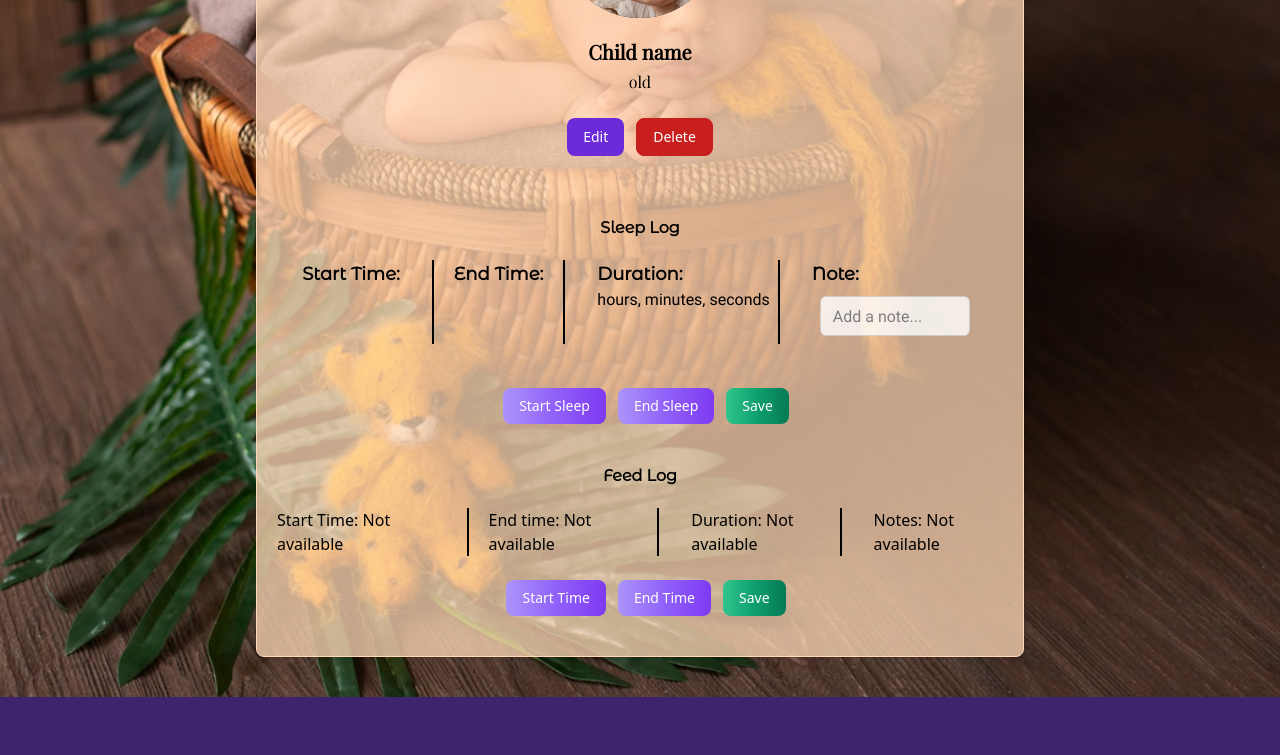
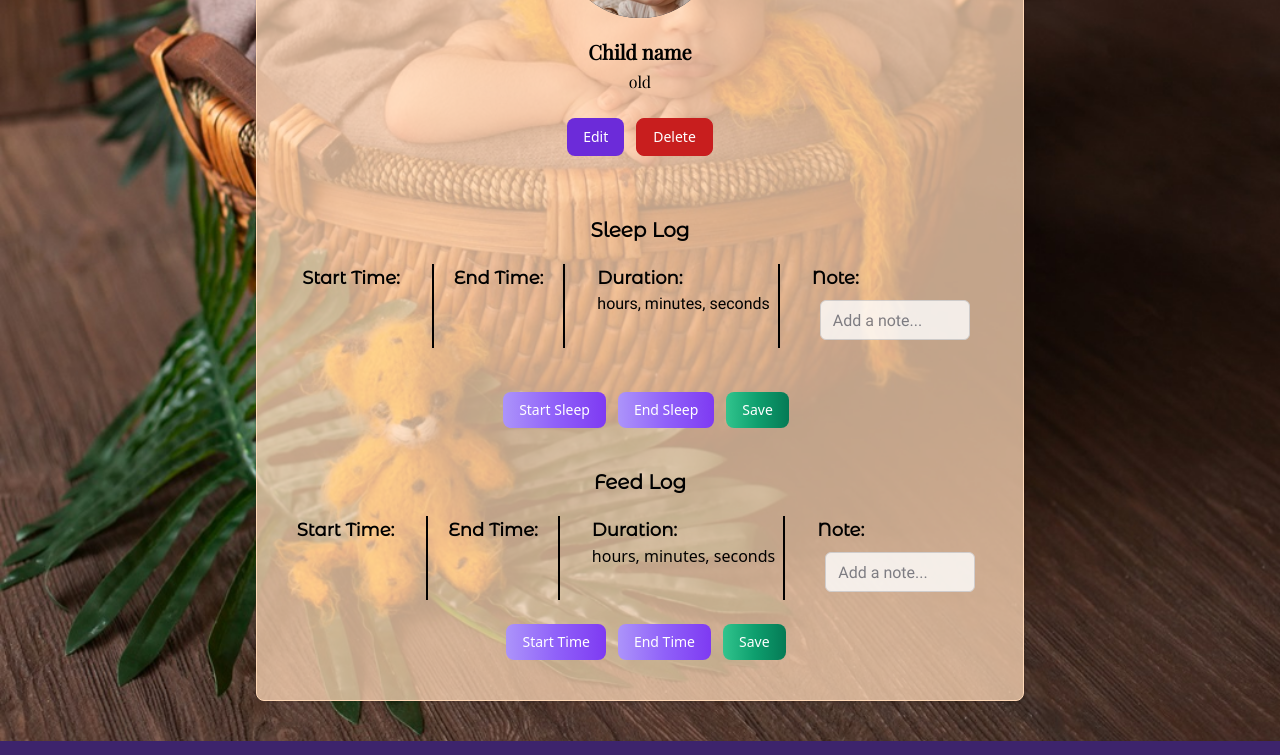
Before and after one commit to Purifoy/capstone-parentpal-parentpal, a React (Vite) app in the folder frontend/: page /child-profile in a window 1280 px wide. Shown: the part 407-1162 px from the top of the page. Built offline with nearby package versions, Linux system fonts and the light colour scheme; no server answers.

Commit message:
fixed edit function

```diff
--- a/frontend/src/components/EditChildProfile.jsx
+++ b/frontend/src/components/EditChildProfile.jsx
@@ -2,18 +2,21 @@ import React, { useState } from "react";
 import axios from "axios";
 import { useLocation } from "react-router-dom";
 
-function EditChildProfile(childId) {
+function EditChildProfile({ childId }) {
   const [name, setName] = useState("");
   const [age, setAge] = useState("");
+  const [thischildId, setChildId] = useState(childId);
 
   const handleSubmit = async (e) => {
-    console.log("this is the value of childID: ", childId, name, age);
-
+    // console.log("this is the value of childID: ", thischildId, name, age);
     e.preventDefault();
 
     //push the update to the backend
     try {
-      await axios.put("api/editchildprofile/${childId}", {});
+      await axios.put(`api/editchildprofile/${thischildId}`, {
+        name,
+        age,
+      });
       console.log("It works! successfully updated data");
 
       //Success message
@@ -23,8 +26,10 @@ function EditChildProfile(childId) {
         icon: "success",
       });
 
-      // Close the edit modal or perform any other actions
-      onClose();
+
+      //let's see what the new value of name and age are
+      console.log("childName:", name, "childAge:", age);
+
       // Clear the input fields after successful submission
       setName("");
       setAge("");
--- a/frontend/src/pages/ChildProfilePage.jsx
+++ b/frontend/src/pages/ChildProfilePage.jsx
@@ -25,6 +25,7 @@ function ChildProfilePage() {
   const [isEditing, setIsEditing] = useState(false);
   const location = useLocation();
   const [childData, setChildData] = useState(location.state?.childData || {});
+  const [childId, setChildId] = useState(location.state?.childData.id || null);
   const navigate = useNavigate();
 
   //determine if i have a new childprofile
@@ -36,7 +37,7 @@ function ChildProfilePage() {
   };
 
   //edit child profile (currently in progress...)
-  const handleEdit = (childId) => {
+  const handleEdit = () => {
     console.log(`bbButton clicked for Child with ID # ${childId}`);
     setIsEditing(true);
   };
@@ -195,7 +196,7 @@ function ChildProfilePage() {
               <div className="font-[Play]">{childData.age} old</div>
               <div className="flex mt-4 md:mt-6">
                 <button
-                  onClick={() => handleEdit(childData.id)}
+                  onClick={() => handleEdit(childId)}
                   className="inline-flex items-center px-4 py-2 text-sm font-medium text-center text-white bg-purple-700 rounded-lg hover:bg-purple-800 focus:ring-4 focus:outline-none focus:ring-purple-300 "
                 >
                   Edit
@@ -211,7 +212,7 @@ function ChildProfilePage() {
 
               <div className="mt-10 p-5">
                 <h1 className="flex justify-center mb-5 font-[Mont]">
-                  <span className="font-bold">Sleep Log</span>
+                  <span className="font-bold text-xl">Sleep Log</span>
                 </h1>
                 <ul className="font-[Roboto] pl-5 pr-5 flex justify-center gap-8">
                   <li>
@@ -284,17 +285,52 @@ function ChildProfilePage() {
               {/* Feed Log code starts here */}
               <div className="mt-10 ">
                 <h1 className="flex justify-center mb-5 font-[Mont]">
-                  <span className="font-bold">Feed Log</span>
+                  <span className="font-bold text-xl">Feed Log</span>
                 </h1>
                 <ul className="pl-5 pr-5 flex flex-row justify-center gap-8">
-                  <li>Start Time: {"Not available"}</li>
+                  <li>
+                    <span className="font-[Mont] font-bold text-lg text-black text-shadow-lg">
+                      Start Time:{" "}
+                    </span>
+                    {"\n"}
+                    {startTime}
+                  </li>
+
                   <li className="pl-5 pr-5 border-x-2 border-black">
-                    End time: {"Not available"}
+                    <span className="font-[Mont] font-bold text-lg text-black text-shadow-lg">
+                      End Time:{" "}
+                    </span>
+                    {"\n"}
+                    {endTime}
                   </li>
-                  <li className=" border-r-2 border-solid border-black">
-                    Duration: {"Not available"}
+                  <div
+                    className="border-r-2 pr-2 border-black"
+                    style={{ whiteSpace: "pre-line" }}
+                  >
+                    {" "}
+                    <span className="font-[Mont] font-bold text-lg text-black text-shadow-lg">
+                      Duration:{" "}
+                    </span>
+                    {"\n"}
+                    <li>
+                      {` ${durationHours} hours, ${durationMinutes} minutes, ${durationInSeconds} seconds`}
+                    </li>
+                  </div>
+
+                  <li>
+                    <span className="font-[Mont] font-bold text-lg text-black text-shadow-lg">
+                      Note:{" "}
+                    </span>
+                    {"\n"}
+                    <br />
+                    <input
+                      className="font-[Roboto] m-2 w-[150px] h-10 opacity-80 rounded-md border border-gray-300 focus:outline-none focus:ring focus:border-green-300"
+                      type="text"
+                      placeholder="Add a note..."
+                      value={note}
+                      onChange={handleNoteChange}
+                    />
                   </li>
-                  <li>Notes: {"Not available"}</li>
                 </ul>
               </div>
               <div className="flex mt-4 md:mt-6">
@@ -314,14 +350,17 @@ function ChildProfilePage() {
             {isEditing && (
               <div className="fixed inset-0 bg-gray-500 bg-opacity-75 flex items-center justify-center z-50">
                 <div className="bg-transparent p-6 rounded-lg">
-                  <EditChildProfile
-                    childId={childData.id}
-                    onClose={handleEditClose}
-                  />
+                  {childId && (
+                    <EditChildProfile
+                      childId={childId}
+                      onClose={handleEditClose}
+                    />
+                  )}
                   <button
                     className="text-white bg-gradient-to-r from-purple-500 via-purple-600 to-purple-700 hover:bg-gradient-to-br focus:ring-4 focus:outline-none focus:ring-purple-300 font-medium rounded-lg text-sm px-5 py-2.5 text-center mt-4"
                     onClick={() => {
                       setIsEditing(false);
+                      navigate("/Dashboard"); // Navigate to the dashboard after clicking close
                     }}
                   >
                     Close
```
